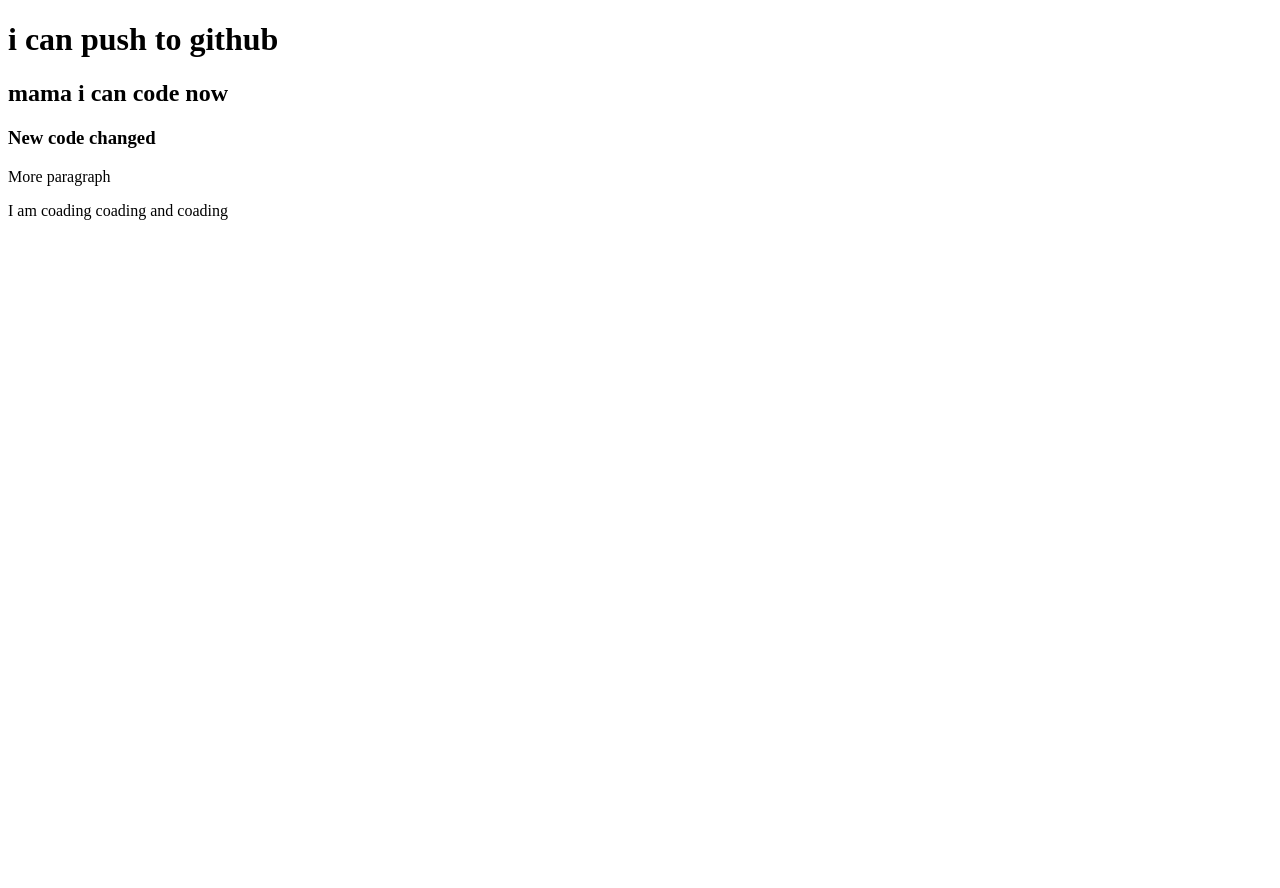
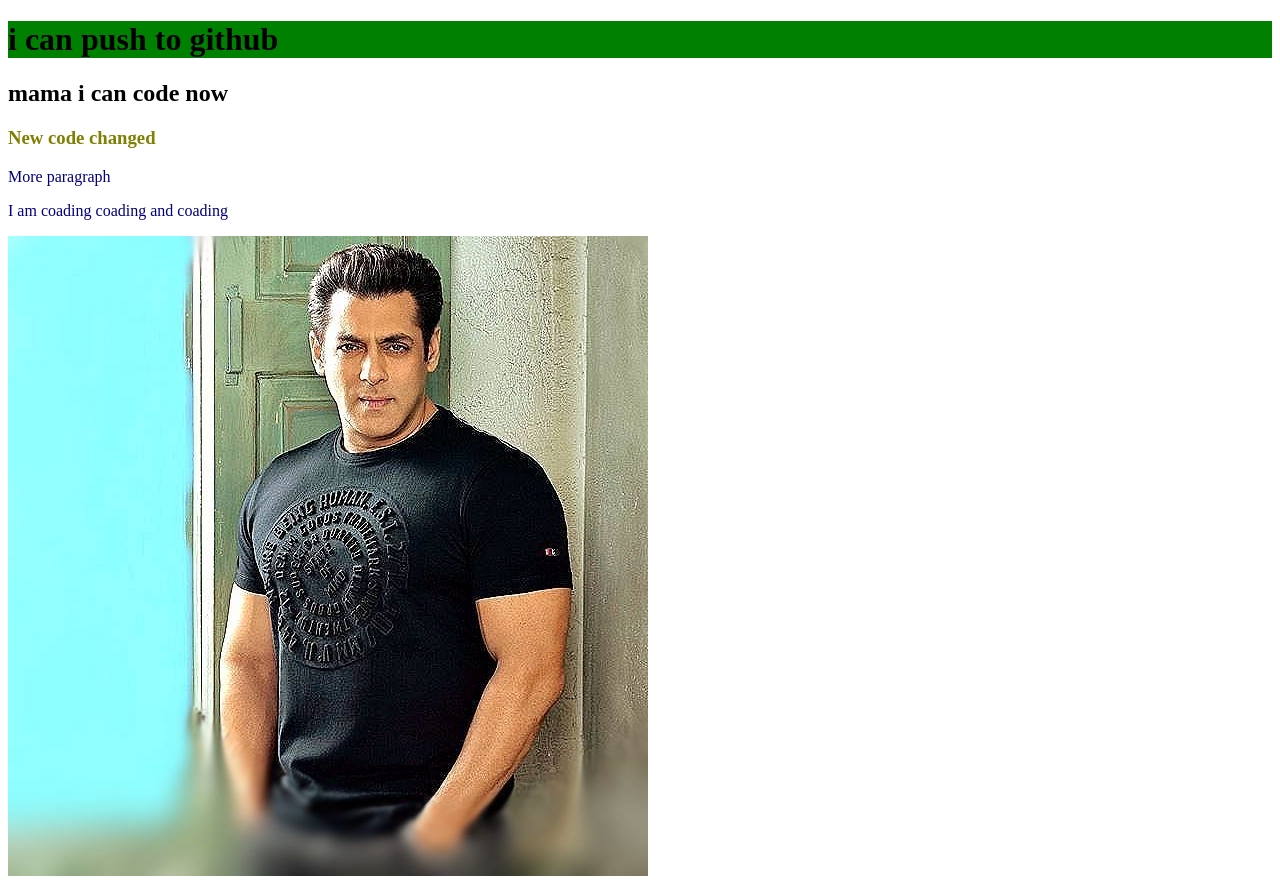
Before and after one commit to Habib0757/my-second-rep, a plain HTML site: page index.html in a window 1280 px wide. Before the commit the page ends 800 px from the top, so only its background shows below. Drawn offline with Linux system fonts and the light colour scheme.

Commit message:
image added

```diff
--- a/index.html
+++ b/index.html
@@ -13,5 +13,6 @@
     <h3>New code changed</h3>
     <p>More paragraph</p>
     <p>I am coading coading and coading</p>
+    <img src="salman.jpg" alt="">
 </body>
 </html>
--- a/style.css
+++ b/style.css
@@ -0,0 +1,9 @@
+p{
+    color:navy;
+}
+h1{
+    background-color:green;
+}
+h3{
+    color: olive;
+}
```
Also changed, not shown: Salman1.jpg (added), salman.jpg (added), teady.jpg (added).
